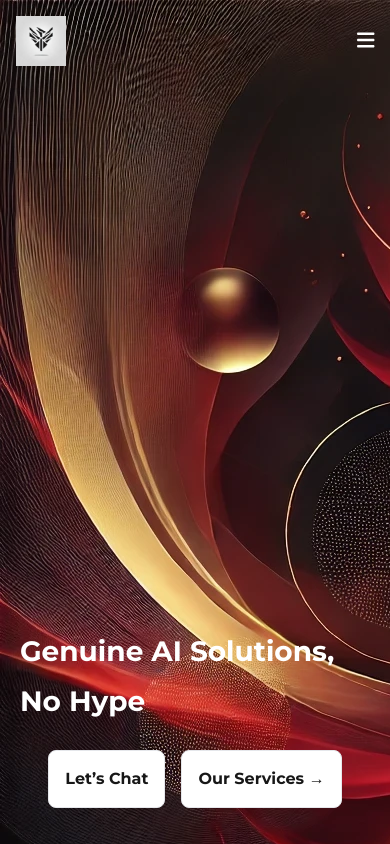
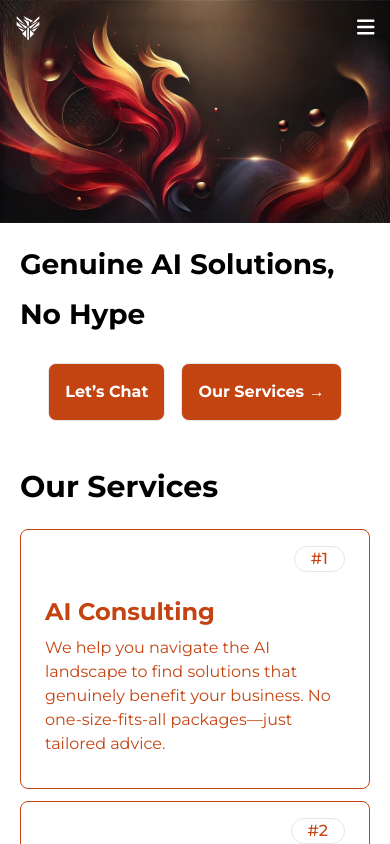
Before and after one commit to ayush-pandey-9/company-website, a Next.js app: page / in a window 390 px wide. Shown: the top 844 px of the page. Built offline with nearby package versions, Linux system fonts and the light colour scheme.

Commit message:
responsive design

```diff
--- a/app/layout.tsx
+++ b/app/layout.tsx
@@ -1,34 +1,34 @@
-import type { Metadata } from "next";
-import localFont from "next/font/local";
-import { Montserrat } from "next/font/google";
-import "./globals.css";
-import Navbar from "@/components/Navbar";
+import type { Metadata } from 'next'
+import localFont from 'next/font/local'
+import { Montserrat } from 'next/font/google'
+import './globals.css'
+import Navbar from '@/components/Navbar'
 
 const geistSans = localFont({
-  src: "./fonts/GeistVF.woff",
-  variable: "--font-geist-sans",
-  weight: "100 900",
-});
+  src: './fonts/GeistVF.woff',
+  variable: '--font-geist-sans',
+  weight: '100 900',
+})
 const geistMono = localFont({
-  src: "./fonts/GeistMonoVF.woff",
-  variable: "--font-geist-mono",
-  weight: "100 900",
-});
+  src: './fonts/GeistMonoVF.woff',
+  variable: '--font-geist-mono',
+  weight: '100 900',
+})
 
 export const metadata: Metadata = {
-  title: "BAL BAL",
-  description: "Generated by create next app",
-};
+  title: 'Emeris - Genuine AI Solutions',
+  description: 'Generated by create next app',
+}
 const montserrat = Montserrat({
-  subsets: ["latin"],
-  style: ["normal", "italic"],
-  weight: ["100", "300", "400", "500", "900", "700"],
-});
+  subsets: ['latin'],
+  style: ['normal', 'italic'],
+  weight: ['100', '300', '400', '500', '900', '700'],
+})
 
 export default function RootLayout({
   children,
 }: Readonly<{
-  children: React.ReactNode;
+  children: React.ReactNode
 }>) {
   return (
     <html lang="en">
@@ -39,5 +39,5 @@ export default function RootLayout({
         {children}
       </body>
     </html>
-  );
+  )
 }
--- a/components/Landing.tsx
+++ b/components/Landing.tsx
@@ -4,23 +4,23 @@ interface LandingProps {}
 
 const Landing: React.FC<LandingProps> = ({}) => {
   return (
-    <section className="flex justify-center bg-cover bg-center bg-no-repeat px-5 lg:py-70 z-10 md:py-6 py-4">
-      <div className="grid grid-cols-1 md:grid-cols-1 lg:grid-cols-custom py-5">
+    <section className="flex justify-center bg-cover bg-center bg-no-repeat px-5 lg:py-10 z-10 md:py-6 py-4">
+      <div className="grid grid-cols-1 md:grid-cols-1 lg:grid-cols-custom">
         <div className="container mx-auto text-left">
-          <h1 className="lg:text-50 font-bold mb-6 leading-50 text-white md:text-6 text-28">
+          <h1 className="lg:text-50 font-bold mb-6 leading-50 text-black md:text-6 text-28">
             Genuine AI Solutions, No Hype
           </h1>
         </div>
         <div className="flex justify-center space-x-4 h-min">
           <a
             href="/contact"
-            className="font-semibold h-max border bg-white lg:px-70 lg:py-14 rounded-lg hover:bg-black hover:text-white p-4"
+            className="font-semibold h-max border text-white bg-primary lg:px-70 lg:py-14 rounded-lg hover:bg-secondary hover:text-white p-4"
           >
             Let’s Chat
           </a>
           <a
             href="/services"
-            className="font-semibold h-max border bg-white lg:px-35 lg:py-14 rounded-lg hover:bg-black hover:text-white p-4"
+            className="font-semibold h-max border text-white bg-primary lg:px-35 lg:py-14 rounded-lg hover:bg-secondary hover:text-white p-4"
           >
             Our Services →
           </a>
--- /dev/null
+++ b/components/LogoImage.tsx
@@ -0,0 +1,32 @@
+import React from 'react'
+
+export default function LogoImage() {
+  return (
+    <div>
+      <svg
+        id="Layer_2"
+        xmlns="http://www.w3.org/2000/svg"
+        viewBox="0 0 234.89 247.88"
+        style={{ fill: 'white', height: '24px', width: '24px' }}
+      >
+        <g id="Layer_1-2" data-name="Layer_1">
+          <g>
+            <path d="M115.26,117.86c3.92.06,7.1,2.04,10.2,4.08.59.39.91,1.58.92,2.41.11,9.73.19,19.45.17,29.18-.02,16.47-.25,32.94-.14,49.41.08,12.3.49,24.61.93,36.91.11,3.11-.66,4.78-3.58,6.63-3.5,2.21-5.7,1.69-8.39-.61-.94-.8-2.05-1.45-3.19-1.94-2.33-1.02-2.93-2.69-2.83-5.15.29-7.56.44-15.13.47-22.69.09-26.95.12-53.9.11-80.86,0-5.21.86-10.07,3.99-14.39.61-.84.89-1.93,1.36-2.96Z" />
+            <path d="M98.59,225.81c-11.77-12.17-23.55-24.4-35.4-36.56-2.53-2.6-5.34-4.92-7.87-7.23,7.16-6.67,14.56-13.44,21.82-20.35,7.22-6.87,14.29-13.89,21.46-20.87v85.02Z" />
+            <path d="M137.99,224.65v-83.79c14.17,13.87,28.18,27.6,42.11,41.23-13.87,14.27-27.68,28.48-41.48,42.69-.21-.04-.42-.09-.63-.13Z" />
+            <path d="M0,96.57v-38.69c1.33,1.07,2.2,1.65,2.94,2.37,11.61,11.42,23.06,23.02,34.85,34.26,14.85,14.16,29.98,28.03,44.98,42.03.53.5.99,1.08,1.48,1.63-.11.19-.21.39-.32.58-2.18-1.05-4.54-1.82-6.5-3.19-7.97-5.55-16.84-9.24-25.66-13.15-8.49-3.76-16.68-8.2-24.99-12.35-6.53-3.26-13.05-6.55-19.57-9.83-2.52-1.27-5.02-2.55-7.21-3.66Z" />
+            <path d="M234.24,59.18c.23,11.67.49,23.34.65,35.01,0,.7-.63,1.74-1.26,2.07-13.58,7.14-27.16,14.29-40.83,21.26-10.27,5.23-20.71,10.13-30.97,15.38-2.78,1.42-5.16,3.61-7.79,5.35-.69.46-1.63.55-2.46.82-.2-.31-.4-.63-.6-.94,3.9-3.9,7.66-7.95,11.72-11.68,9.8-8.98,19.94-17.61,29.58-26.76,13.8-13.1,27.28-26.53,40.88-39.85.27-.27.31-.77.45-1.17.21.17.42.34.63.51Z" />
+            <path d="M69.53,0c33.54,15.51,64.43,34.91,98.08,48.86-12.17,9.33-25.08,17.18-29.31,17.95,0-4.17-.09-8.38.04-12.59.05-1.71-.43-2.61-2.16-2.92-9.87-1.81-18.13-7.6-27.33-11.08-2.95-1.11-5.78-2.51-8.67-3.78-3.12-1.38-5.82-3.14-6.85-6.72-.33-1.16-1.08-2.27-1.86-3.21-6.95-8.37-13.95-16.69-20.93-25.03-.25-.29-.44-.63-1.01-1.47Z" />
+            <path d="M64.51,27.8c21.51,9.7,40.92,23.37,62.47,31.08,0,9.96,0,19.51,0,29.06,0,.67-.03,1.34.05,2,.78,6.3-.37,11.74-6.44,15.15-.75.42-1.25,1.28-2.09,2.19-.83-.87-1.63-1.76-2.49-2.59-1.48-1.44-2.83-3.1-4.55-4.18-1.74-1.1-2.3-2.35-2.21-4.29.1-2.15-.14-4.32-.12-6.48.08-8.44-4.58-14.88-9.43-20.97-8.96-11.24-18.32-22.16-27.61-33.13-2.35-2.77-5.06-5.23-7.6-7.84Z" />
+            <path d="M90.69,91.08c-5.87-3.75-11.59-7.75-17.64-11.18-7.43-4.21-15.07-8.07-22.73-11.85-9.42-4.66-17.35-10.95-24.53-18.73-7.29-7.89-15.89-14.56-23.87-21.81-.52-.48-.96-1.36-.97-2.05-.07-7.64-.04-15.27-.04-23.22,15,14.71,30.01,29.36,44.96,44.08,15.03,14.8,30,29.66,45,44.49l-.18.26Z" />
+            <path d="M233.79,2.02c.17,1.04.34,1.58.34,2.13.09,7.24.19,14.48.2,21.71,0,.7-.41,1.74-.96,2.04-7.38,4.12-12.86,10.49-19.03,16.03-2.77,2.48-4.96,5.6-7.7,8.12-3.03,2.79-6.11,5.72-9.67,7.72-11.49,6.47-23.36,12.28-34.79,18.86-6.45,3.71-12.33,8.42-18.51,12.71,29.92-29.66,59.83-59.3,90.12-89.31Z" />
+            <path d="M223.08,56.87c-28.7,23.01-54.29,48.97-80.53,73.78-4.12-3.99-8.58-8.28-13.01-12.62-.71-.69-1.3-1.52-1.88-2.32-2.69-3.72-2.47-3.28,1.73-5.04,5.15-2.15,10.04-5.01,14.82-7.93,7.5-4.58,14.76-9.54,22.21-14.19,5.69-3.56,11.44-7.05,17.31-10.32,11.44-6.37,22.24-13.9,34.43-18.91,1.59-.65,3.08-1.53,4.92-2.45Z" />
+            <path d="M17.3,59.94c1.47.68,3.02,1.22,4.41,2.05,14.75,8.81,29.46,17.69,44.21,26.5,4.34,2.59,8.87,4.88,13.15,7.58,9.9,6.26,20.33,11.49,30.9,16.48.29.13.52.39-.13-.22-3.26,3.77-6.51,7.55-9.78,11.31-1.69,1.94-3.55,3.75-5.08,5.81-.95,1.27-1.72,1.37-2.82.47-.71-.58-1.4-1.18-2.05-1.82-8.69-8.58-17.22-17.34-26.11-25.71-11.13-10.48-22.53-20.67-33.88-30.91-4.24-3.82-8.7-7.41-13.05-11.1l.25-.45Z" />
+            <path d="M176.38,163.67c-5.81-5.42-11.62-10.83-17.6-16.41.73-.5,1.65-1.14,2.57-1.78,9.9-6.84,21.06-11.25,31.78-16.5,8.86-4.34,17.63-8.87,26.45-13.31.93-.47,1.89-.86,2.84-1.29.16.19.33.37.49.56-1.13,1.33-2.17,2.74-3.39,3.97-7.44,7.48-15.04,14.8-22.37,22.39-7.15,7.41-14.02,15.07-20.78,22.37Z" />
+            <path d="M76.73,146.74c-6.31,6.18-11.92,11.67-17.43,17.07-15.08-15.72-30.49-31.78-45.64-47.56,20.93,9.65,42.31,19.46,63.07,30.49Z" />
+          </g>
+        </g>
+      </svg>
+    </div>
+  )
+}
--- a/components/Navbar.tsx
+++ b/components/Navbar.tsx
@@ -3,10 +3,10 @@ import { usePathname } from 'next/navigation'
 import React, { useEffect, useState } from 'react'
 import Landing from './Landing'
 import Image from 'next/image'
-import logo from '../assets/logo.png'
-import styles from './styles/Navbar.module.css'
 import { FontAwesomeIcon } from '@fortawesome/react-fontawesome'
 import { faBars, faTimes } from '@fortawesome/free-solid-svg-icons'
+import landingImage from '../assets/background.png'
+import LogoImage from './LogoImage'
 
 const Navbar = () => {
   const capitalizeFirstLetter = (string: string) => {
@@ -40,13 +40,27 @@ const Navbar = () => {
   return (
     <div
       className={`${
-        pathname === '/' ? 'h-screen' : 'h-max'
+        pathname === '/' ? 'lg:h-screen h-max' : 'h-max'
       } flex flex-col justify-between`}
     >
-      <div className={styles.imageContainer}></div>
-      <nav className="flex items-center justify-between p-4 lg:p-6 text-white z-10 w-full">
+      <div
+        style={{
+          overflow: 'hidden',
+          height: 'auto',
+          width: '100%',
+          position: 'relative',
+          aspectRatio: '1.75',
+        }}
+      >
+        <Image
+          src={landingImage}
+          alt="Background Image-Emeris"
+          objectFit="cover"
+        />
+      </div>
+      <nav className="flex items-center justify-between p-4 lg:p-6 text-white z-10 w-full absolute">
         <a className="flex items-center" href="/">
-          <Image src={logo} alt="logo" width={50} height={50} />
+          <LogoImage />
         </a>
 
         <div className="hidden lg:flex gap-8 items-center">
--- a/components/Services.tsx
+++ b/components/Services.tsx
@@ -26,7 +26,6 @@ const ServiceCard: React.FC<ServiceCardProps> = ({
     const newTab = `card${cardNumber}`
     const newUrl = `/services?tab=${newTab}&subtab=${newSubTab}`
 
-    // Trigger full page reload by setting window.location.href
     window.location.href = newUrl
   }
 
@@ -36,7 +35,7 @@ const ServiceCard: React.FC<ServiceCardProps> = ({
     >
       <div className="flex justify-end">
         <span
-          className={`px-4 border font-medium ${borderColor} w-min rounded-30`}
+          className={`px-4 border font-medium w-min rounded-30`}
         >{`#${cardNumber}`}</span>
       </div>
       <p className="text-2xl mt-6 font-semibold">{title}</p>
@@ -94,7 +93,7 @@ const Services: React.FC<ServiceProps> = ({
   }, [])
 
   return (
-    <div className="container mx-auto py-8 px-5 text-white">
+    <div className="container mx-auto py-8 px-5 text-black">
       {title && <h1 className="text-3xl font-bold mb-6">{title}</h1>}
       {description && <p className="text-xl mb-6">{description}</p>}
 
@@ -108,10 +107,10 @@ const Services: React.FC<ServiceProps> = ({
               subCards={service?.services || []}
               cardNumber={service?.id?.toString() || '0'}
               containerCustomClassName={
-                'border-black bg-black text-white hover:bg-white hover:text-black'
+                'border-primary bg-white text-primary hover:bg-primary hover:text-white hover:border-white'
               }
-              borderColor={'border-white hover:border-black'}
-              textColor="border-black hover:text-white"
+              borderColor={'border-primary hover:border-white'}
+              textColor="hover:text-white"
             />
           ))}
       </div>
--- a/components/WhyUs.tsx
+++ b/components/WhyUs.tsx
@@ -2,7 +2,7 @@ import React from 'react'
 
 export default function WhyUs() {
   return (
-    <div className="px-5 py-8 text-white">
+    <div className="px-5 py-8 text-primary">
       <p className="text-3xl font-bold mb-6">Why Choose Us</p>
       <p className="text-2xl">
         At <span className="uppercase font-bold">Emeris</span>, we're not just
--- a/components/styles/Navbar.module.css
+++ b/components/styles/Navbar.module.css
@@ -1,5 +1,5 @@
 .imageContainer {
-  position: fixed;
+  position: absolute;
   top: 0;
   left: 0;
   width: 100%;
--- a/tailwind.config.ts
+++ b/tailwind.config.ts
@@ -11,7 +11,8 @@ const config: Config = {
       colors: {
         background: 'var(--background)',
         foreground: 'var(--foreground)',
-        green: '#189d6d',
+        primary: '#C44411',
+        secondary: '#9A1D19',
       },
       spacing: {
         '14': '0.875rem',
```
Also changed, not shown: assets/Logo.svg (added).
